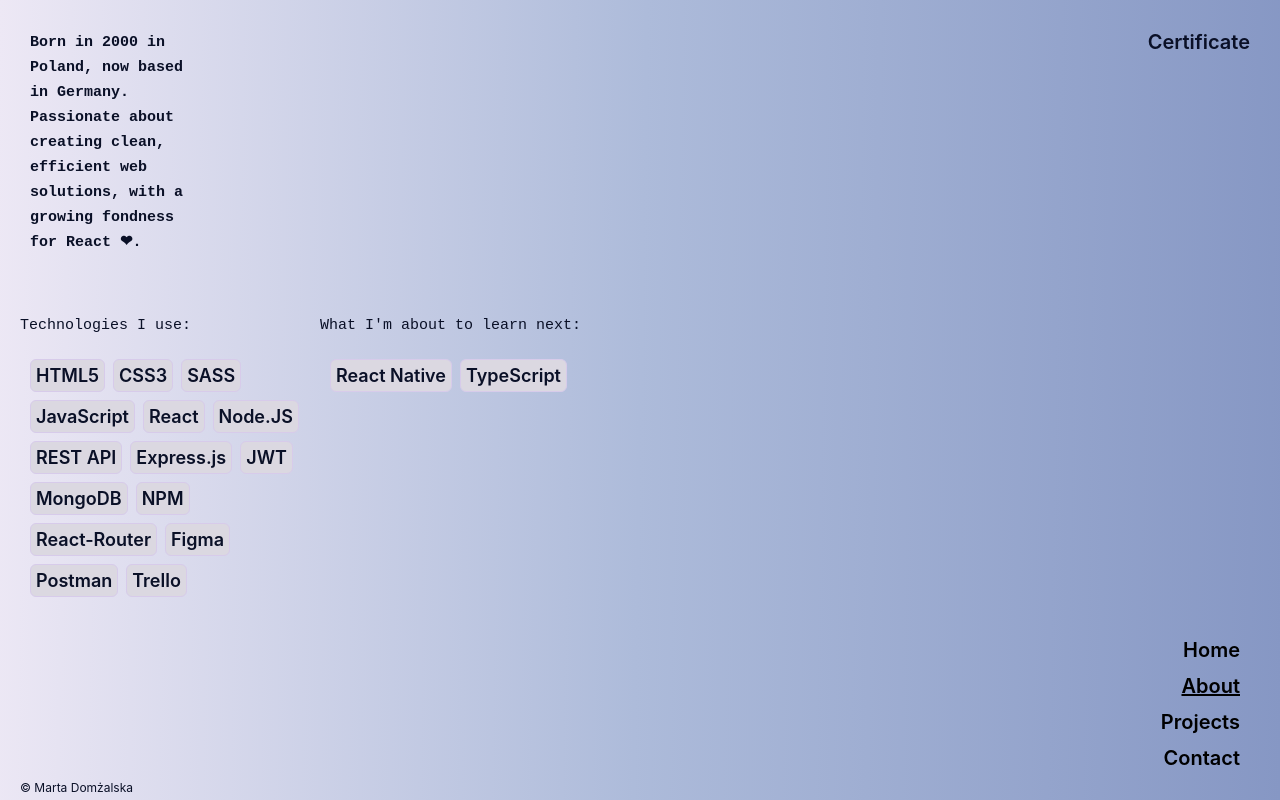
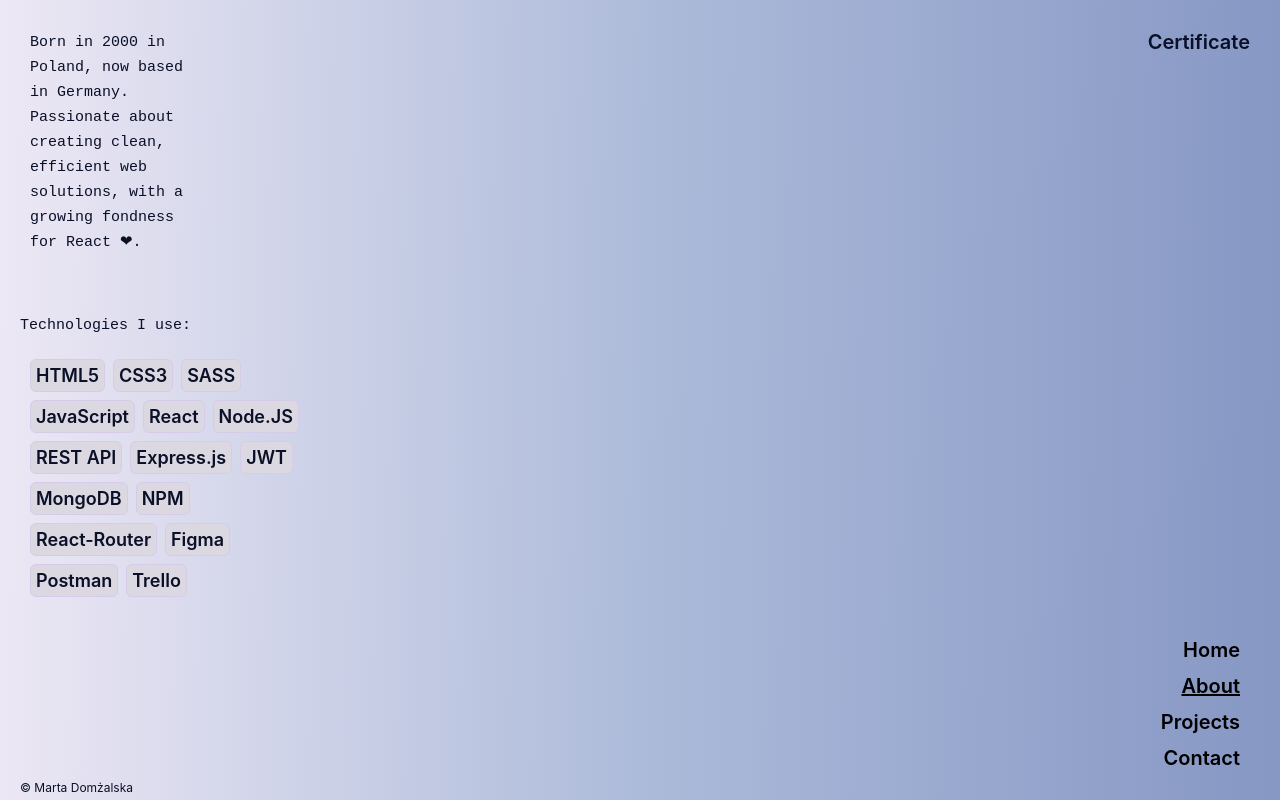
Before and after one commit to martadomzalska/Portfolio, a React (Create React App) app: page /portfolio/about in a window 1280 px wide. Built offline with nearby package versions, Linux system fonts and the light colour scheme; a web font is replaced by a local one.

Commit message:
update: About page

```diff
--- a/src/pages/About/About.js
+++ b/src/pages/About/About.js
@@ -35,14 +35,14 @@ function About() {
           </div>
         </div>
         <div>
-          <p className={css.techDescription}>
+          {/* <p className={css.techDescription}>
             <br />
             What I'm about to learn next:
           </p>
           <div className={css.technologiesContainer}>
             <div className={css.techItem}>React Native</div>
             <div className={css.techItem}>TypeScript</div>
-          </div>
+          </div> */}
         </div>
 
         <div className={css.education}>
--- a/src/pages/About/About.module.css
+++ b/src/pages/About/About.module.css
@@ -3,7 +3,7 @@
   font-family: "Martian Mono", monospace;
   line-height: 25px;
   margin-bottom: 20px;
-  font-weight: 600;
+  font-weight: 400;
 }
 
 .section1 {
```
